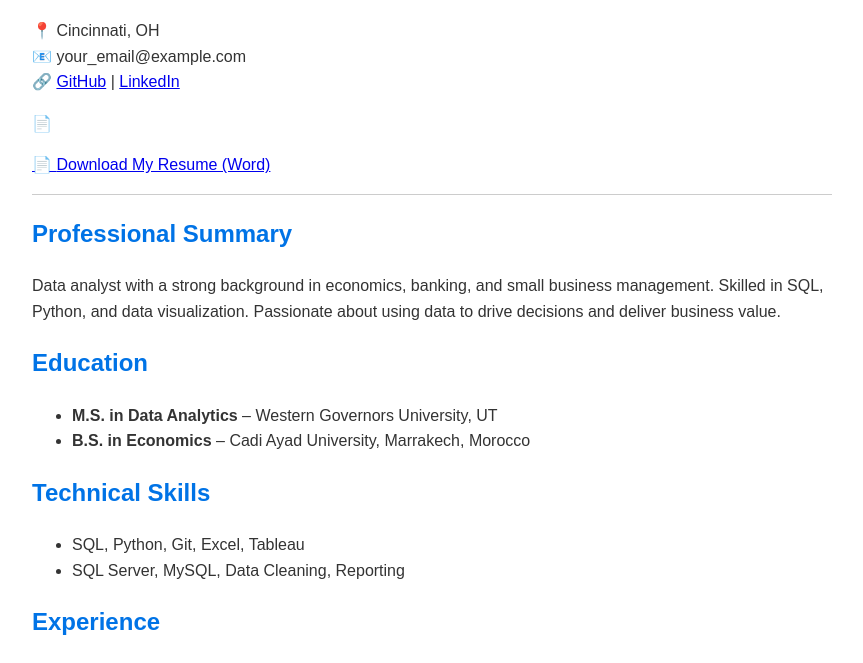
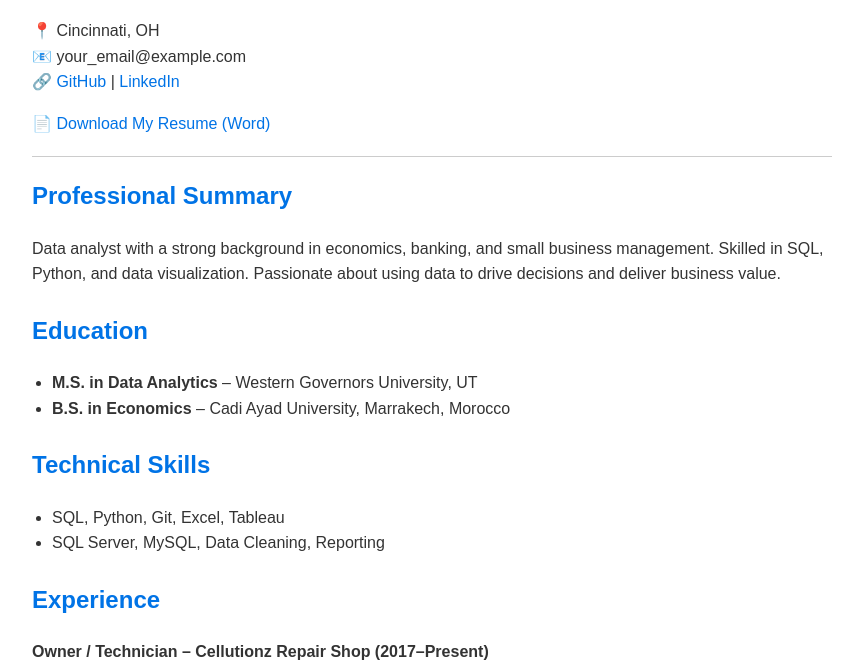
Before and after one commit to idazzihamid/hamididazzi-resume, a plain HTML site: page index.html in a window 1280 px wide. Shown: the part 96-759 px from the top of the page, without its empty margins (208-1071 px from the left). Drawn offline with Linux system fonts and the light colour scheme.

Commit message:
Add full HTML resume content

```diff
--- a/index.html
+++ b/index.html
@@ -19,9 +19,20 @@
     hr {
       border: none;
       border-top: 1px solid #ccc;
+      margin: 20px 0;
     }
     .section {
-      margin-bottom: 20px;
+      margin-bottom: 25px;
+    }
+    ul {
+      padding-left: 20px;
+    }
+    a {
+      color: #0073e6;
+      text-decoration: none;
+    }
+    a:hover {
+      text-decoration: underline;
     }
   </style>
 </head>
@@ -36,17 +47,16 @@
   </p>
 
   <p>
-    📄 <a href="Hamid_Resume.docx" target="_blank"><p>
-  📄 <a href="Hamid_Resume.docx" target="_blank">Download My Resume (Word)</a>
-</p>
-</a>
+    📄 <a href="Hamid_Resume.docx" target="_blank">Download My Resume (Word)</a>
   </p>
 
   <hr>
 
   <div class="section">
     <h2>Professional Summary</h2>
-    <p>Data analyst with a strong background in economics, banking, and small business management. Skilled in SQL, Python, and data visualization. Passionate about using data to drive decisions and deliver business value.</p>
+    <p>
+      Data analyst with a strong background in economics, banking, and small business management. Skilled in SQL, Python, and data visualization. Passionate about using data to drive decisions and deliver business value.
+    </p>
   </div>
 
   <div class="section">
```
